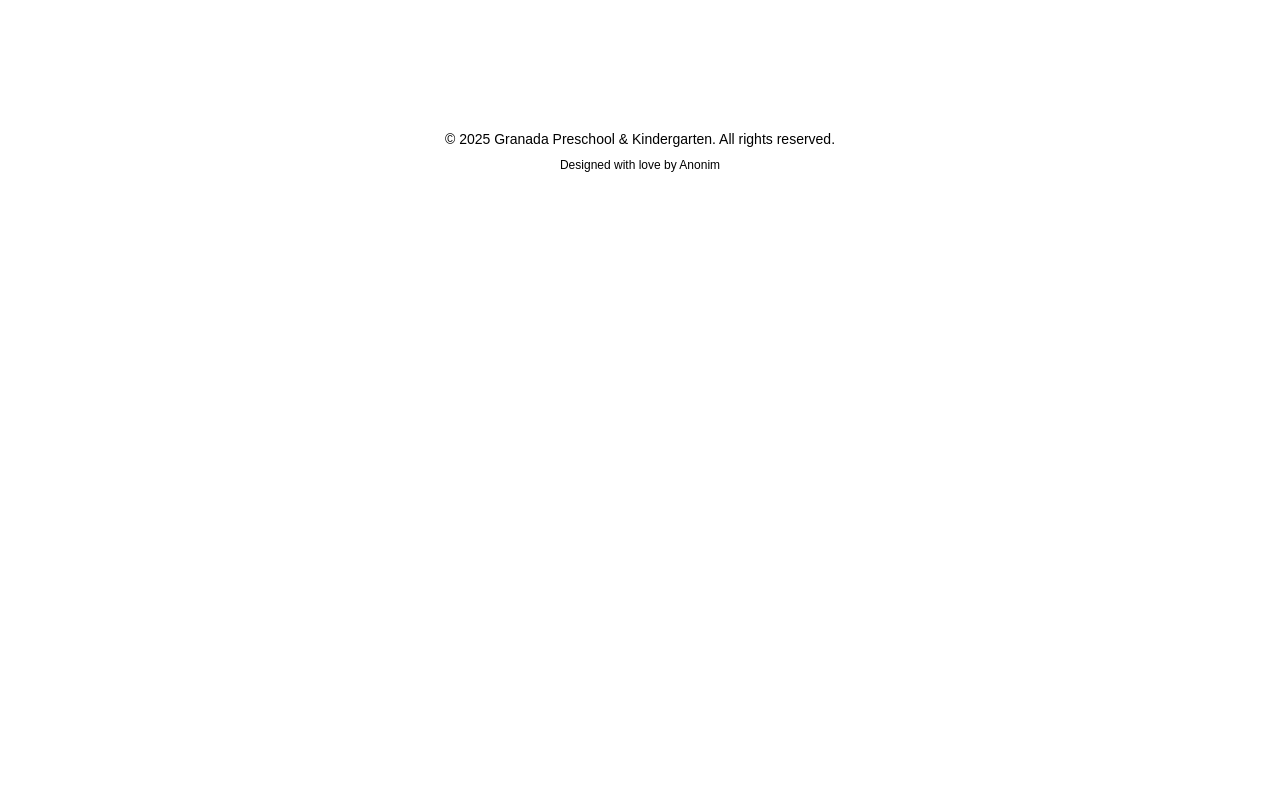
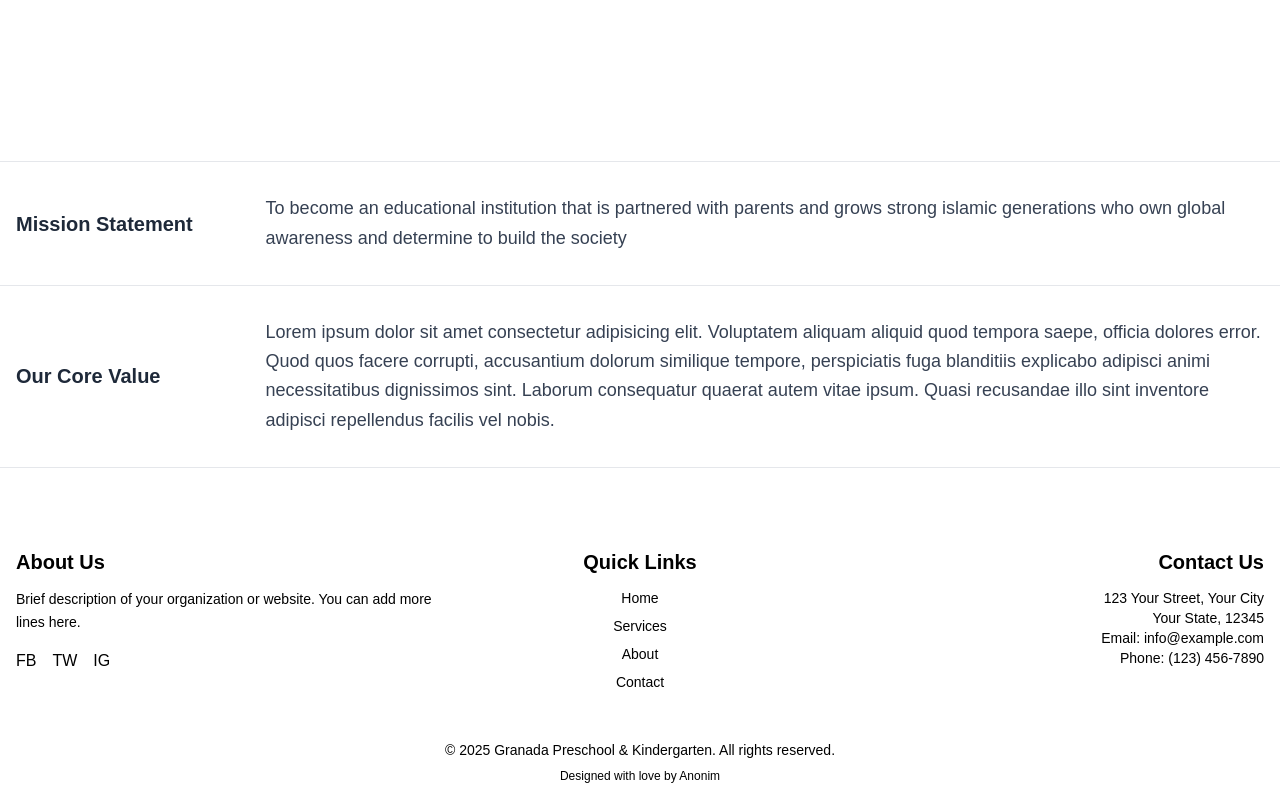
Before and after one commit to Jesko701/new-school, a Next.js app: page /about in a window 1280 px wide. Shown: the part 1290-2090 px from the top of the page. Before the commit the page ends 1479 px from the top, so only its background shows below. Built offline with nearby package versions, Linux system fonts and the light colour scheme.

Commit message:
add section at page 'About' with Targets and EndSection components

```diff
--- /dev/null
+++ b/src/app/about/components/EndSection.js
@@ -0,0 +1,55 @@
+// components/AboutUsFooter.jsx (or similar name)
+const AboutUsFooter = () => (
+    <div className="w-full md:w-1/3 text-center md:text-left mb-6 md:mb-0">
+        <h3 className="text-xl font-bold mb-3">About Us</h3>
+        <p className="text-sm leading-relaxed">
+            Brief description of your organization or website.
+            You can add more lines here.
+        </p>
+        <div className="flex justify-center md:justify-start mt-4 space-x-4">
+            {/* Note: You'll need to import Font Awesome or use another icon library */}
+            <a href="#" className="hover:text-red-300"><i className="fab fa-facebook-f"></i>FB</a>
+            <a href="#" className="hover:text-red-300"><i className="fab fa-twitter"></i>TW</a>
+            <a href="#" className="hover:text-red-300"><i className="fab fa-instagram"></i>IG</a>
+        </div>
+    </div>
+);
+
+// components/QuickLinksFooter.jsx (or similar name)
+const QuickLinksFooter = () => (
+    <div className="w-full md:w-1/3 text-center mb-6 md:mb-0">
+        <h3 className="text-xl font-bold mb-3">Quick Links</h3>
+        <ul className="text-sm space-y-2">
+            <li><a href="#" className="hover:text-red-300">Home</a></li>
+            <li><a href="#" className="hover:text-red-300">Services</a></li>
+            <li><a href="#" className="hover:text-red-300">About</a></li>
+            <li><a href="#" className="hover:text-red-300">Contact</a></li>
+        </ul>
+    </div>
+);
+
+// components/ContactUsFooter.jsx (or similar name)
+const ContactUsFooter = () => (
+    <div className="w-full md:w-1/3 text-center md:text-right">
+        <h3 className="text-xl font-bold mb-3">Contact Us</h3>
+        <p className="text-sm">
+            123 Your Street, Your City<br />
+            Your State, 12345<br />
+            Email: info@example.com<br />
+            Phone: (123) 456-7890
+        </p>
+    </div>
+);
+
+// components/EndSection.jsx (or your main footer component)
+export function EndSection() {
+    return (
+        <footer className="w-full text-black py-8 mt-auto"> {/* Added footer tag here */}
+            <div className="container mx-auto px-4 flex flex-col md:flex-row justify-between items-center md:items-start">
+                <AboutUsFooter />
+                <QuickLinksFooter />
+                <ContactUsFooter />
+            </div>
+        </footer>
+    );
+}
--- /dev/null
+++ b/src/app/about/components/Targets.js
@@ -0,0 +1,34 @@
+export function Targets() {
+  return (
+    <div class="container mx-auto">
+      <section className="px-4 py-8 border-t border-gray-200 mt-12">
+        <div class="flex flex-col md:flex-row md:items-center">
+          <div class="md:w-1/4 lg:w-1/5 font-bold text-xl text-gray-800 pr-5 mb-4 md:mb-0">
+            Mission Statement
+          </div>
+          <div class="md:w-3/4 lg:w-4/5 text-lg leading-relaxed text-gray-700">
+            To become an educational institution that is partnered with parents
+            and grows strong islamic generations who own global awareness and
+            determine to build the society
+          </div>
+        </div>
+      </section>
+      <section className="px-4 py-8 border-t border-b border-gray-200 mb-12">
+        <div class="flex flex-col md:flex-row md:items-center">
+          <div class="md:w-1/4 lg:w-1/5 font-bold text-xl text-gray-800 pr-5 mb-4 md:mb-0">
+            Our Core Value
+          </div>
+          <div class="md:w-3/4 lg:w-4/5 text-lg leading-relaxed text-gray-700">
+            Lorem ipsum dolor sit amet consectetur adipisicing elit. Voluptatem
+            aliquam aliquid quod tempora saepe, officia dolores error. Quod quos
+            facere corrupti, accusantium dolorum similique tempore, perspiciatis
+            fuga blanditiis explicabo adipisci animi necessitatibus dignissimos
+            sint. Laborum consequatur quaerat autem vitae ipsum. Quasi
+            recusandae illo sint inventore adipisci repellendus facilis vel
+            nobis.
+          </div>
+        </div>
+      </section>
+    </div>
+  );
+}
--- a/src/app/about/page.js
+++ b/src/app/about/page.js
@@ -1,15 +1,19 @@
 import { Description } from "./components/Description";
+import { EndSection } from "./components/EndSection";
 import { QuoteSection } from "./components/QuoteSection";
 import { StatsSection } from "./components/StatsSection";
+import { Targets } from "./components/Targets";
 export default function about() {
   return (
-    <div className="flex flex-col items-center  bg-gray-100">
+    <div className="flex flex-col items-center bg-white">
       <div className="w-full bg-white py-7 flex justify-center">
         <h1 className="text-4xl font-bold mb-8 mt-5 text-black">About Us</h1>
       </div>
       <Description />
       <QuoteSection />
       <StatsSection />
+      <Targets />
+      <EndSection />
     </div>
   );
 }
```
